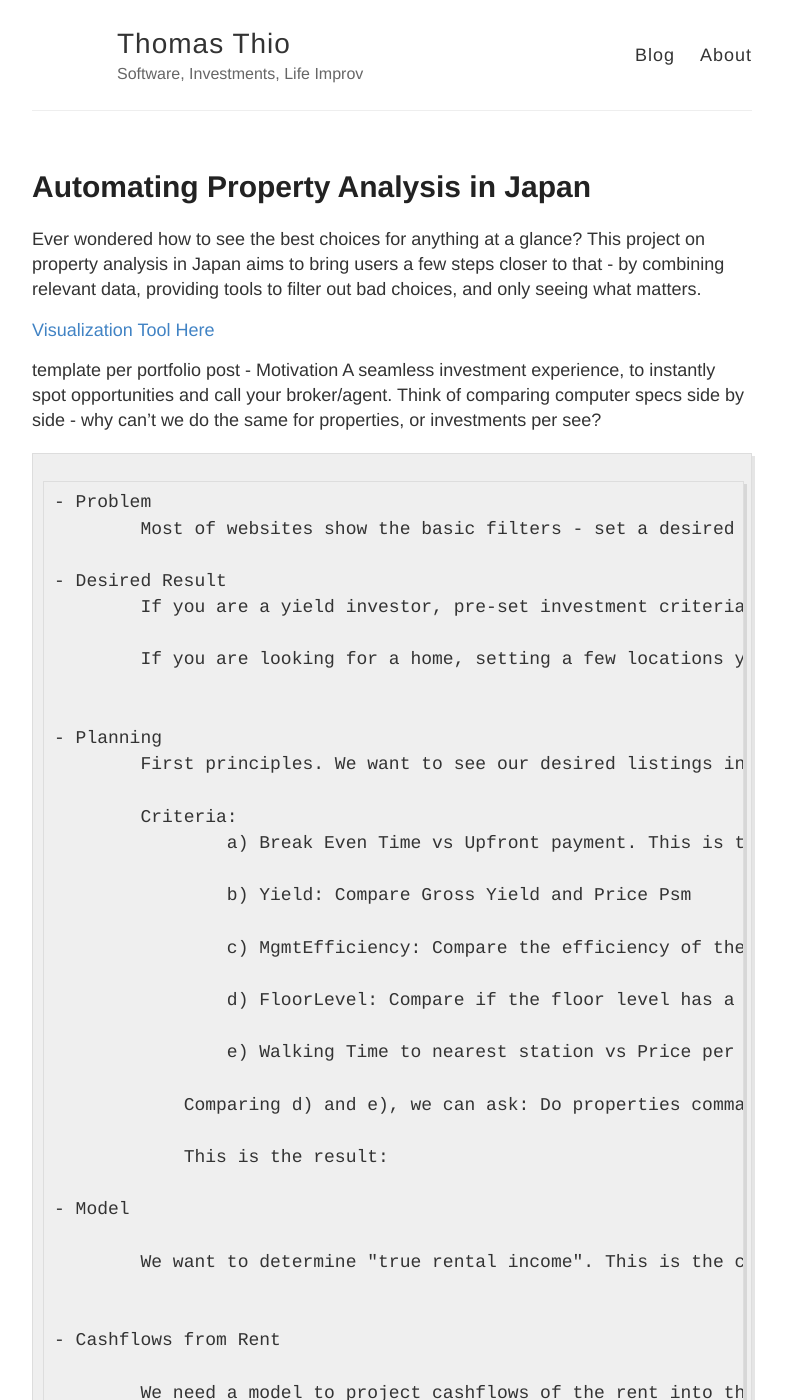
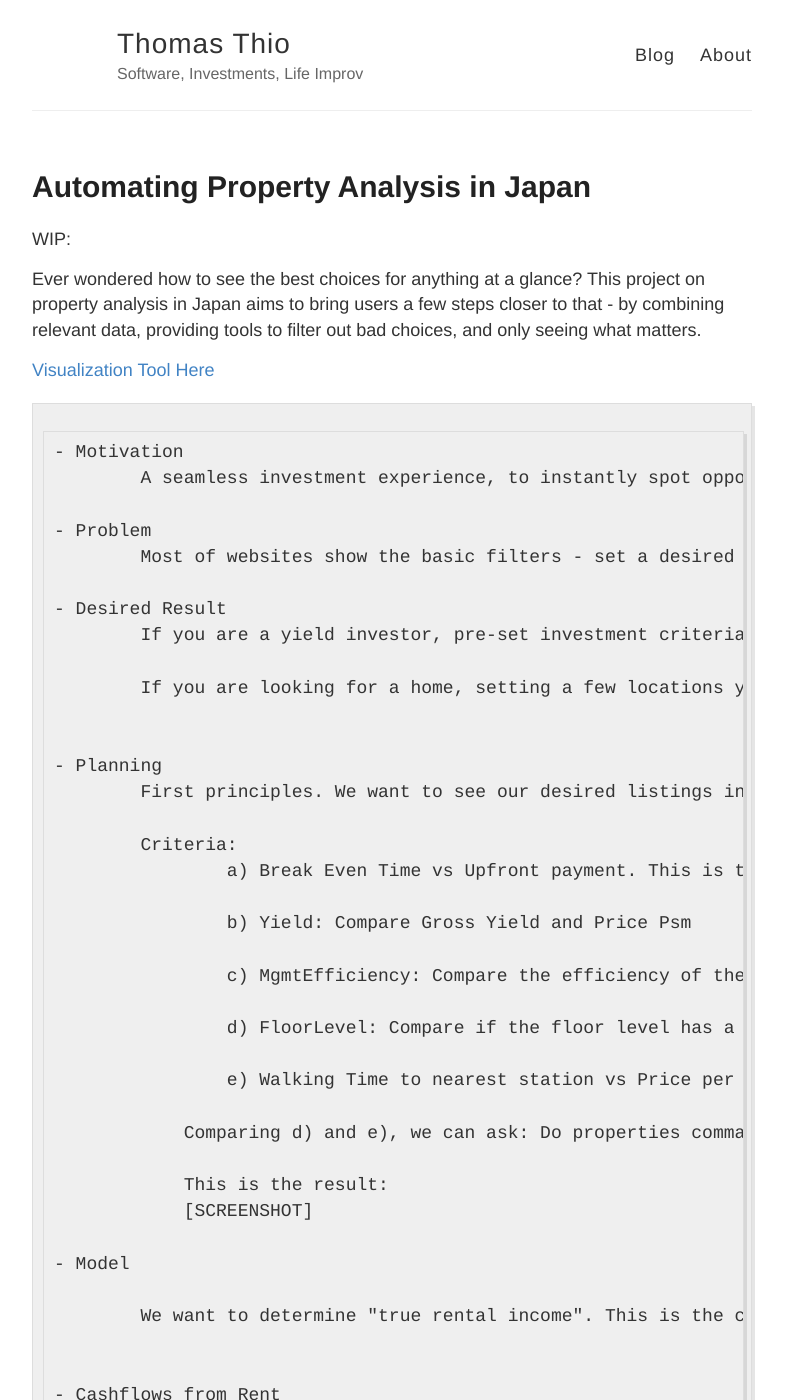
Before and after one commit to ThomThio/PersonalWebsite, a Jekyll site: the page built from _posts/2020-3-1-Japan-Property-Analysis.md, in a window 1280 px wide and 1400 px high. Shown: the whole window, without its empty margins (248-1034 px from the left). Built offline with Jekyll 4.4.1, drawn with Linux system fonts in a browser that asks for light colours; some of the changed text lies outside the part shown.

Commit message:
Update 2020-3-1-Japan-Property-Analysis.md

```diff
--- a/_posts/2020-3-1-Japan-Property-Analysis.md
+++ b/_posts/2020-3-1-Japan-Property-Analysis.md
@@ -2,13 +2,13 @@
 layout: post
 title: Automating Property Analysis in Japan
 ---
+WIP:
 
 Ever wondered how to see the best choices for anything at a glance? This project on property analysis in Japan aims to bring users a few steps closer to that - by combining relevant data, providing tools to filter out bad choices, and only seeing what matters.
 
-[Visualization Tool Here](https://japan-property.herokuapp.com/)
+[Visualization Tool Here](https://japan-property.herokuapp.com/){:target="_blank"}
 
 
-template per portfolio post
 	- Motivation
 		A seamless investment experience, to instantly spot opportunities and call your broker/agent. Think of comparing computer specs side by side - why can't we do the same for properties, or investments per see?
 
```
Also changed, not shown: other parts of _posts/2020-3-1-Japan-Property-Analysis.md (+2 -0 lines).
